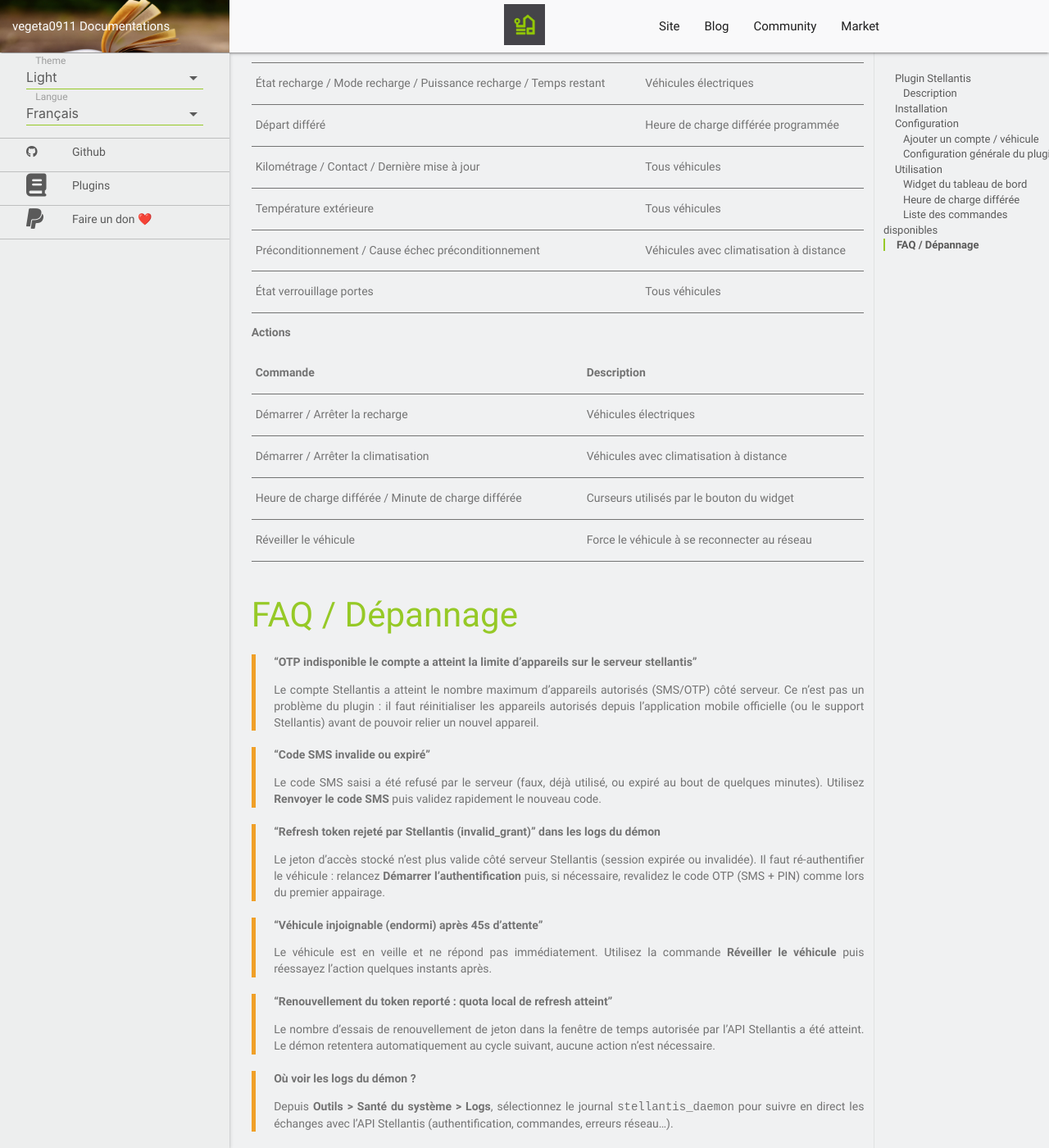
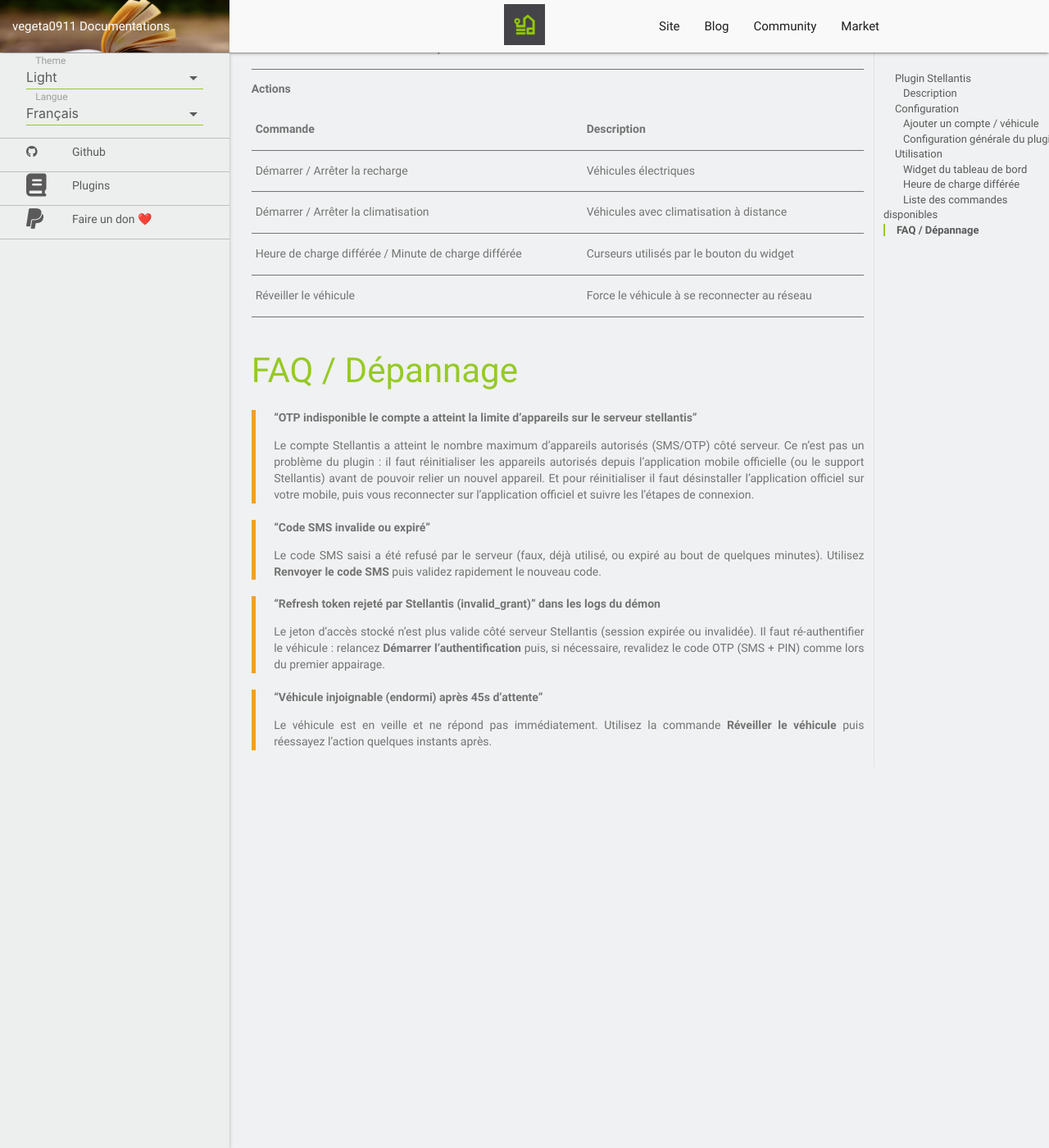
Before and after one commit to vegeta0911/documentation, a Jekyll site: the page built from plugins/fr_FR/Stellantis/index.md, in a window 1280 px wide and 1400 px high, scrolled down 2474 px. Shown: the whole window at 82% size. Built offline with Jekyll 4.4.1, drawn with Linux system fonts in a browser that asks for light colours; nearby versions of some CDN libraries; our own code applies the rules of GitHub Pages for plain Markdown files; library files that are not in the unit come from our copies; after the commit the page ends 3409 px from its top, so only the background shows below that; some of the changed text lies outside the part shown.

Commit message:
Update index.md

```diff
--- a/plugins/fr_FR/Stellantis/index.md
+++ b/plugins/fr_FR/Stellantis/index.md
@@ -2,26 +2,22 @@
 
 ## Description
 
-Le plugin **Stellantis** connecte Jeedom à votre compte constructeur (**Peugeot / MyPeugeot**, **Citroën / MyCitroën**, **Opel / MyOpel**, **DS / MyDS**, **Vauxhall / MyVauxhall**) pour superviser et piloter votre véhicule connecté depuis Jeedom.
+Le plugin **Stellantis** connecte votre compte constructeur (**Peugeot / MyPeugeot**, **Citroën / MyCitroën**, **Opel / MyOpel**, **DS / MyDS**, **Vauxhall / MyVauxhall**) pour superviser et piloter votre véhicule connecté depuis Jeedom.
 
 Un démon Python interroge en tâche de fond l'API cloud Stellantis et met à jour dans Jeedom :
 
 - Les informations du véhicule (niveau de batterie, autonomie électrique, niveau et autonomie carburant, kilométrage, état de charge, prise branchée ou non, climatisation, dernière connexion...).
-- Des commandes d'action à distance (verrouiller/déverrouiller, démarrer/arrêter la charge, démarrer/arrêter la climatisation, appel de phares, klaxon, réveil du véhicule, heure de charge différée...), sous réserve que votre véhicule les supporte.
+- Des commandes d'action à distance (démarrer/arrêter la charge, démarrer/arrêter la climatisation,  heure de charge différée...), sous réserve que votre véhicule les supportes.
 
 >**IMPORTANT**
 >
 >Toutes les fonctionnalités ne sont pas disponibles sur tous les véhicules : le plugin détecte automatiquement les capacités réelles de votre véhicule (électrique, thermique, hybride, climatisation à distance...) et n'affiche que les commandes pertinentes.
 
-# Installation
-
-Après activation du plugin, l'installation des dépendances (environnement Python dédié) démarre automatiquement. Le démon se lance ensuite tout seul une fois les dépendances installées.
-
 # Configuration
 
 ## Ajouter un compte / véhicule
 
-Depuis **Plugins > Communication > Stellantis** :
+Depuis **Plugins > Objects connectés > Stellantis** :
 
 1. Cliquez sur **Ajouter un compte**.
 2. Renseignez :
@@ -32,10 +28,8 @@
 4. Cliquez sur **Démarrer l'authentification**. Stellantis envoie alors un SMS de sécurité sur le téléphone associé au compte.
 5. Dans le bloc **Validation de la sécurité (Double Authentification)** :
    - Renseignez le **Code reçu par SMS**.
-   - Renseignez le **Code PIN de l'application** (celui utilisé pour déverrouiller/valider les actions dans l'application mobile officielle, 4 ou 6 chiffres).
+   - Renseignez le **Code PIN de l'application** (celui utilisé pour valider les actions dans à distance, 4 ou 6 chiffres).
    - Cliquez sur **Valider et lier mon compte**.
-
-Une fois ces deux étapes validées, le contrôle à distance est actif, le démon commence à interroger votre véhicule et les commandes/informations apparaissent dans l'onglet **Commandes / Véhicules** de l'équipement.
 
 >**INFORMATION**
 >
@@ -55,7 +49,7 @@
 
 - La photo du véhicule et son kilométrage.
 - Les informations pertinentes selon la motorisation (batterie/autonomie électrique pour un véhicule électrique, niveau/autonomie carburant pour un thermique, les deux pour un hybride), l'état de la prise, l'état et le mode de charge, l'heure de charge différée programmée, l'état de la climatisation, la batterie 12V.
-- Une rangée de boutons d'actions : verrouiller / déverrouiller, démarrer / arrêter la climatisation, démarrer / arrêter la charge, appel de phares, klaxon, et **Heure de charge différée**.
+- Une rangée de boutons d'actions : démarrer / arrêter la climatisation, démarrer / arrêter la charge,  et **Heure de charge différée**.
 - La date de dernière connexion avec le véhicule.
 
 Après chaque action, un message s'affiche indiquant si la commande a été transmise, refusée, ou si le véhicule était injoignable (endormi).
@@ -86,7 +80,6 @@
 | Kilométrage / Contact / Dernière mise à jour | Tous véhicules |
 | Température extérieure | Tous véhicules |
 | Préconditionnement / Cause échec préconditionnement | Véhicules avec climatisation à distance |
-| État verrouillage portes | Tous véhicules |
 
 **Actions**
 
@@ -102,6 +95,7 @@
 >**"OTP indisponible le compte a atteint la limite d'appareils sur le serveur stellantis"**
 >
 >Le compte Stellantis a atteint le nombre maximum d'appareils autorisés (SMS/OTP) côté serveur. Ce n'est pas un problème du plugin : il faut réinitialiser les appareils autorisés depuis l'application mobile officielle (ou le support Stellantis) avant de pouvoir relier un nouvel appareil.
+>Et pour réinitialiser il faut désinstaller l'application officiel sur votre mobile, puis vous reconnecter sur l'application officiel et suivre les l'étapes de connexion.
 
 >**"Code SMS invalide ou expiré"**
 >
@@ -114,11 +108,3 @@
 >**"Véhicule injoignable (endormi) après 45s d'attente"**
 >
 >Le véhicule est en veille et ne répond pas immédiatement. Utilisez la commande **Réveiller le véhicule** puis réessayez l'action quelques instants après.
-
->**"Renouvellement du token reporté : quota local de refresh atteint"**
->
->Le nombre d'essais de renouvellement de jeton dans la fenêtre de temps autorisée par l'API Stellantis a été atteint. Le démon retentera automatiquement au cycle suivant, aucune action n'est nécessaire.
-
->**Où voir les logs du démon ?**
->
->Depuis **Outils > Santé du système > Logs**, sélectionnez le journal `stellantis_daemon` pour suivre en direct les échanges avec l'API Stellantis (authentification, commandes, erreurs réseau...).
```
